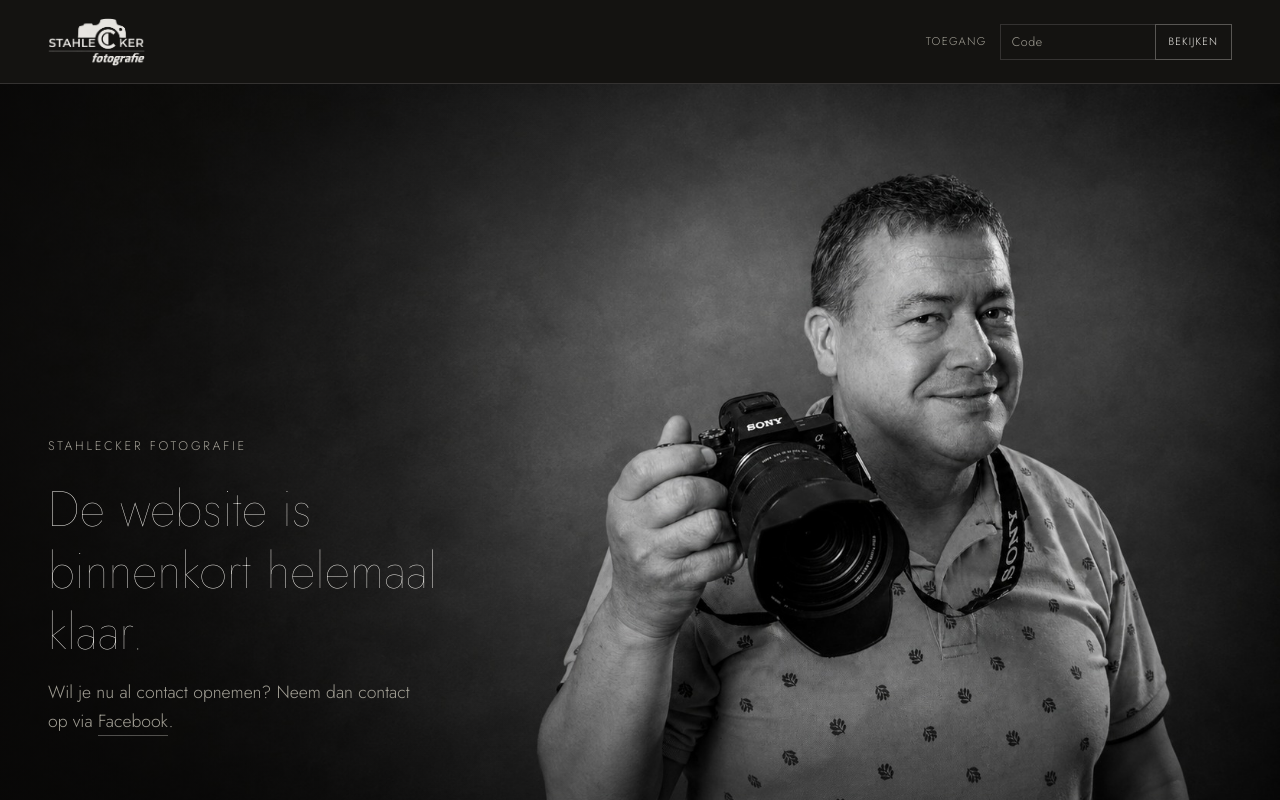
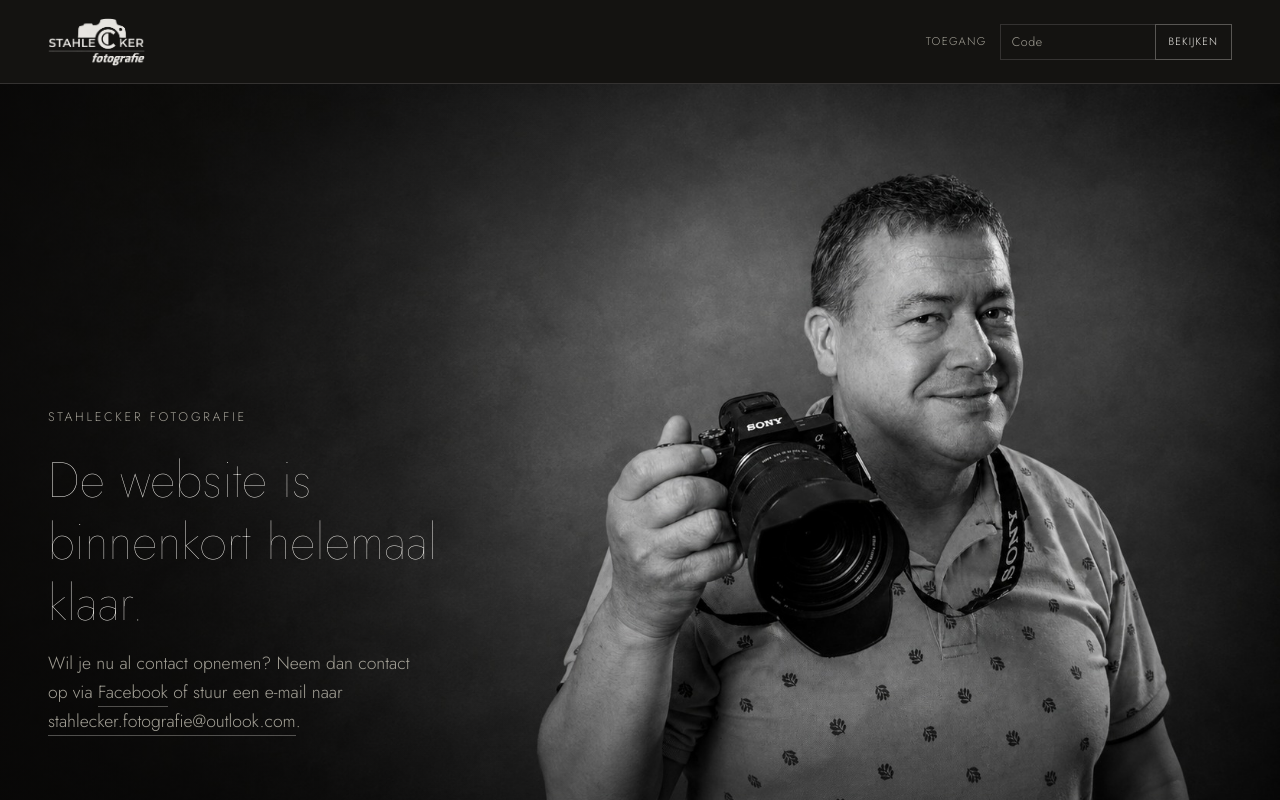
Before and after one commit to eddy9393/Stahleckerfotografie.nl, a Next.js app: page / in a window 1280 px wide. Built offline with nearby package versions, Linux system fonts and the light colour scheme.

Commit message:
Add files via upload

```diff
--- a/app/page.tsx
+++ b/app/page.tsx
@@ -145,7 +145,7 @@ export default function StahleckerPage() {
               <div className={styles.accessControls}>
                 <input
                   id="toegangscode"
-                  type="password"
+                  type="text"
                   value={toegangscode}
                   onChange={(e) => {
                     setToegangscode(e.target.value);
@@ -187,6 +187,13 @@ export default function StahleckerPage() {
                     className={styles.placeholderLink}
                   >
                     Facebook
+                  </a>{" "}
+                  of stuur een e-mail naar{" "}
+                  <a
+                    href="mailto:stahlecker.fotografie@outlook.com"
+                    className={styles.placeholderLink}
+                  >
+                    stahlecker.fotografie@outlook.com
                   </a>
                   .
                 </p>
```
